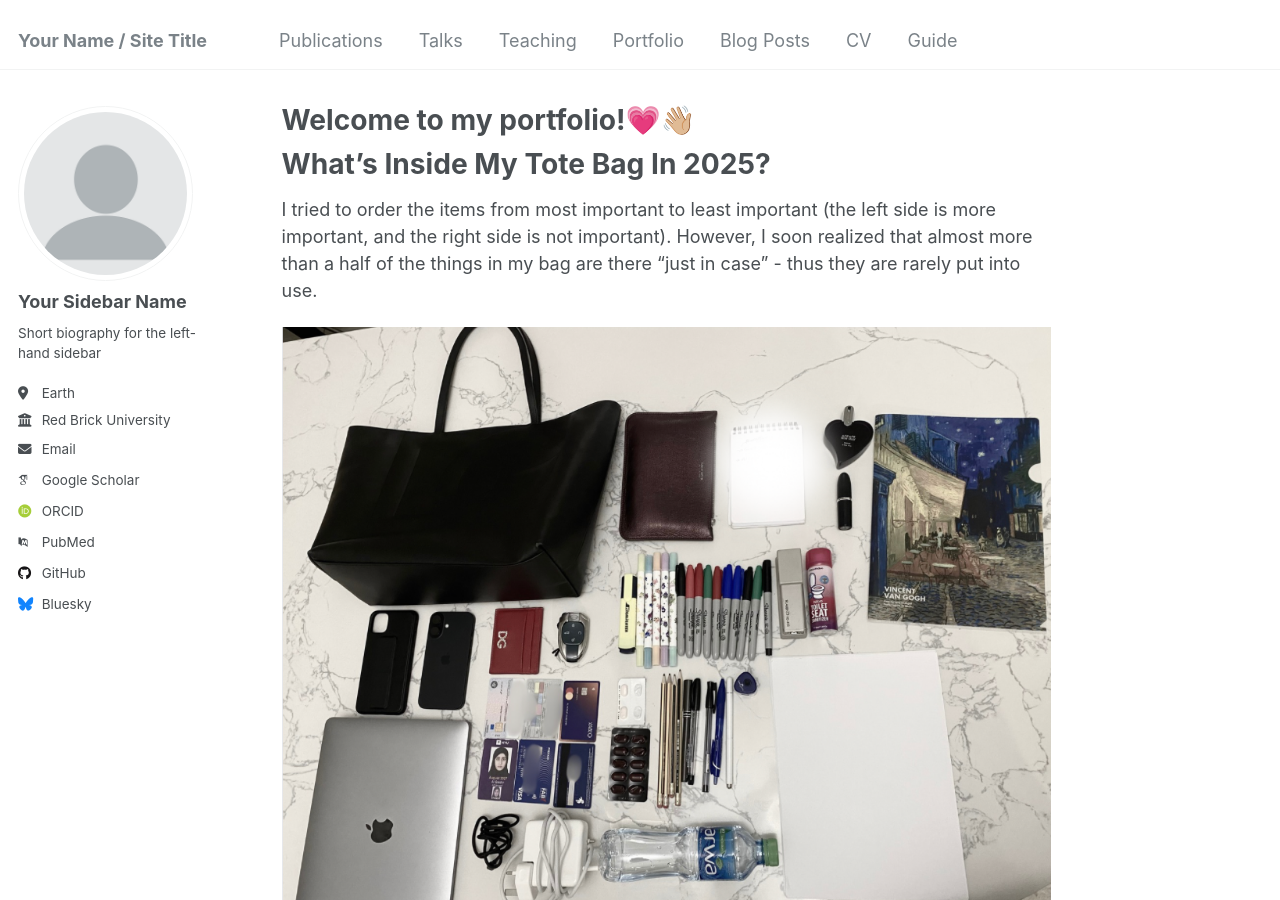
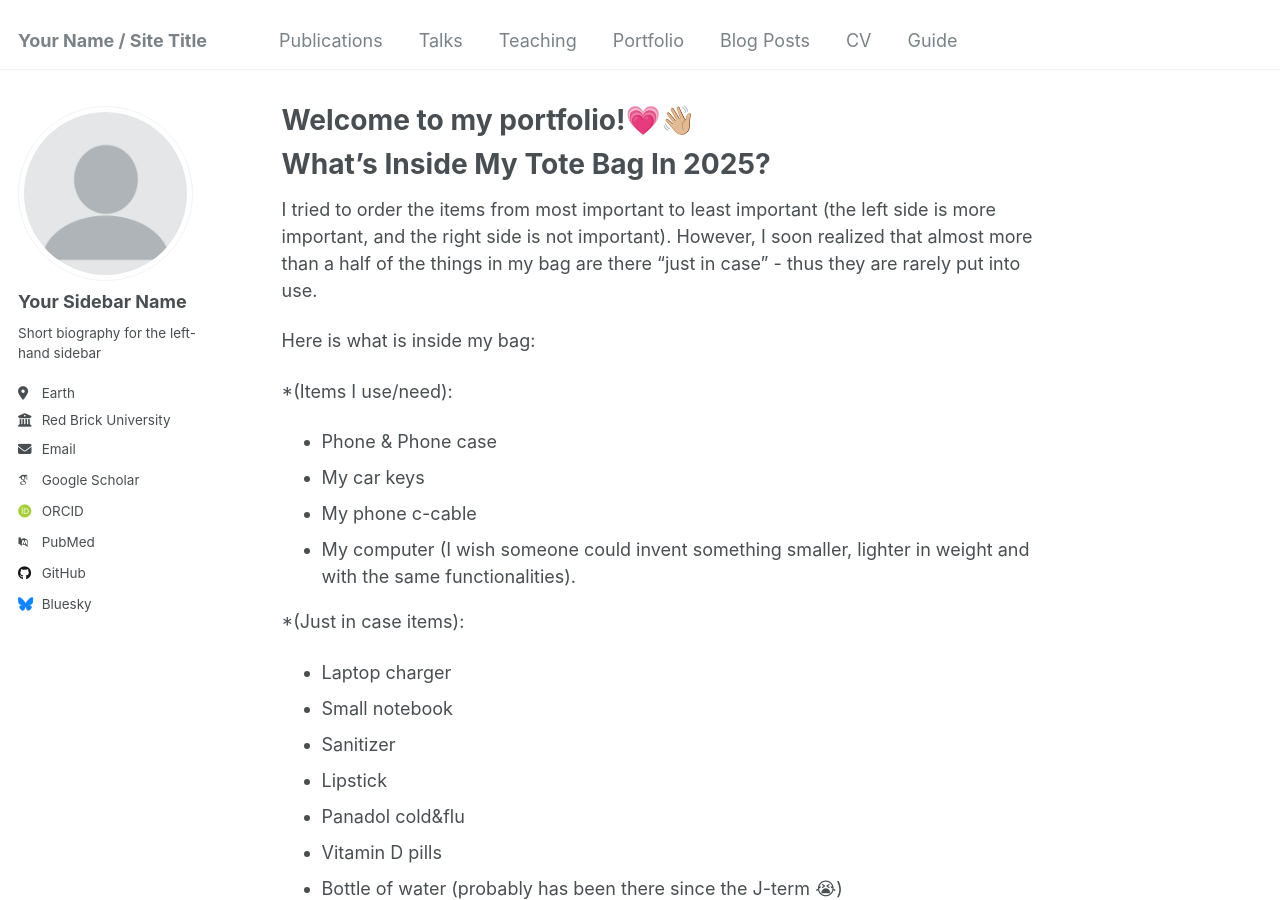
Before and after one commit to Alhanoof-Ali-Albeshr/Alhanoof-ali-, a Jekyll site: the page built from _pages/about.md, in a window 1280 px wide and 900 px high. Built offline with Jekyll 4.4.1, drawn with Linux system fonts in a browser that asks for light colours; some web fonts are replaced.

Commit message:
Update about.md

```diff
--- a/_pages/about.md
+++ b/_pages/about.md
@@ -11,7 +11,6 @@ What's Inside My Tote Bag In 2025?
 ======
 I tried to order the items from most important to least important (the left side is more important, and the right side is not            important). However, I soon realized that almost more than a half of the things in my bag are there "just in case" - thus they are rarely put into use.
 
-![H](/images/H.png)
 
 Here is what is inside my bag:
 
```
